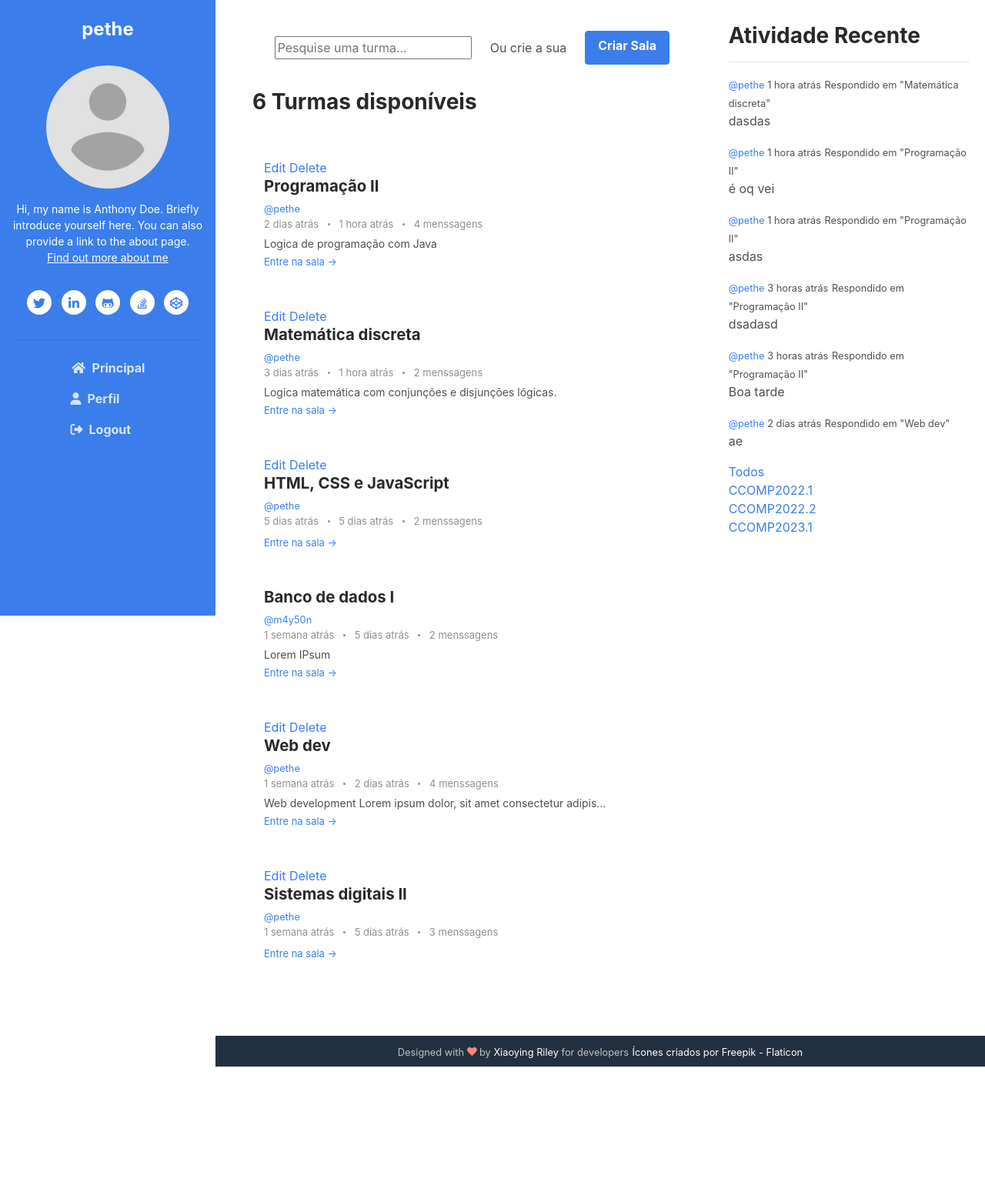
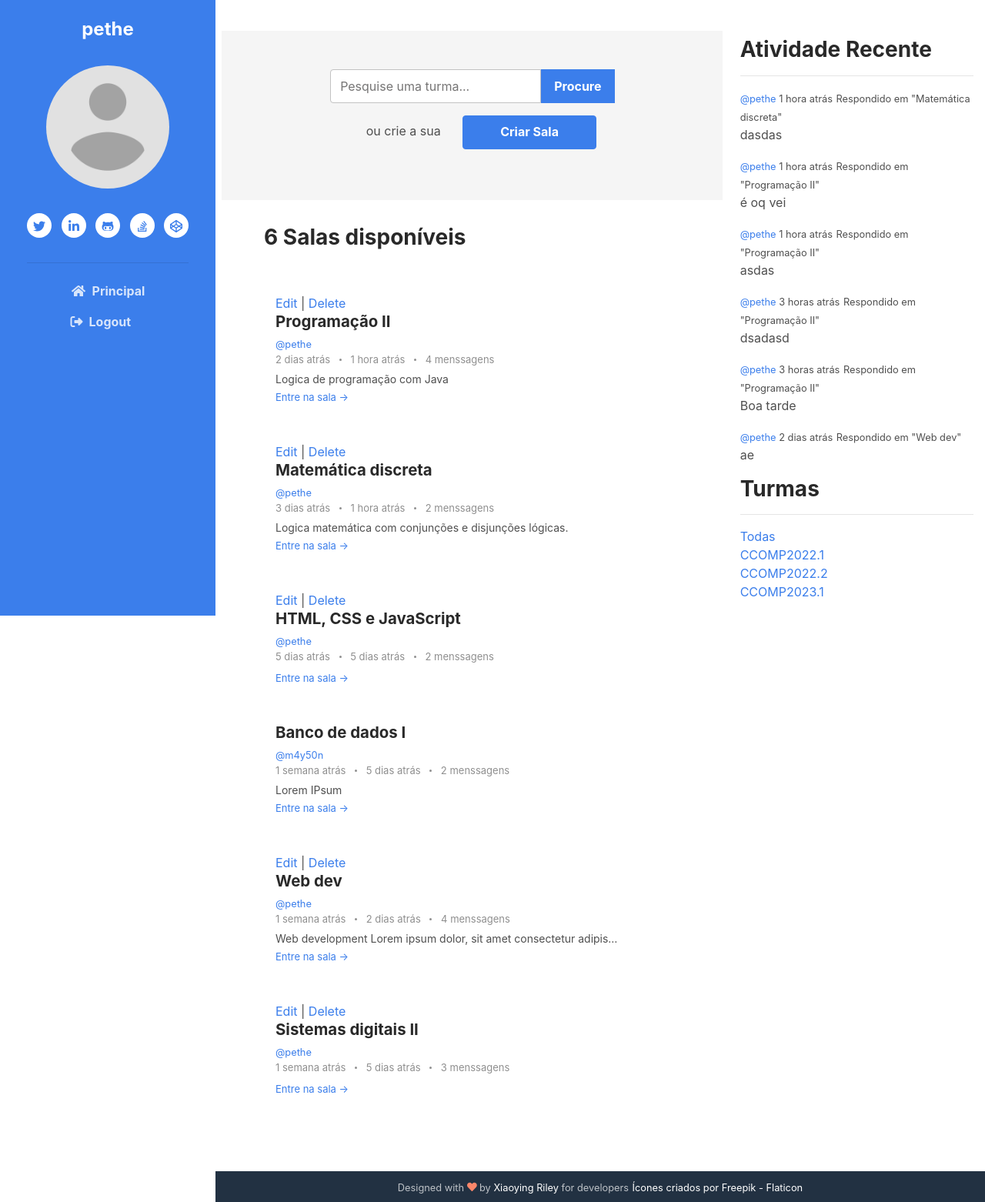
Before and after one commit to M4Y50N/capsulat, a Django app: page / in a window 1280 px wide. Shown: the whole page at 77% size. Before the commit the page ends 1386 px from the top, so only its background shows below. Run offline with Django 4.2, Linux system fonts and the light colour scheme; a user stored in the database is signed in; data comes from the database, SQL or seed files in the repository; both versions use the stored data as it was after the commit; some libraries are stand-ins or nearby versions.

Commit message:
I finished most of the project

```diff
--- a/base/templates/base/activity_component.html
+++ b/base/templates/base/activity_component.html
@@ -1,10 +1,4 @@
-<style>
-	.recent-container {
-		padding: 30px 20px 0px 0px;
-	}
-</style>
-{% load humanize %}
-<div class="recent-container">
+<div class="container pt-5">
 	<h3>Atividade Recente</h3>
 	<hr />
 
--- a/base/templates/base/classes_component.html
+++ b/base/templates/base/classes_component.html
@@ -1,6 +1,10 @@
-<a href="{% url 'home' %}">Todos</a>
-{% for classe in classes %}
+<div class="container">
+    <h3>Turmas</h3>
+    <hr/>
+    <a href="{% url 'home' %}">Todas</a>
+    {% for classe in classes %}
     <div>
         <a href="{% url 'home' %}?q={{classe.name}}">{{classe.name}}</a>
     </div>
-{% endfor %}
+    {% endfor %}
+</div>
--- a/base/templates/base/feed_component.html
+++ b/base/templates/base/feed_component.html
@@ -4,6 +4,7 @@
         {% for room in rooms %}
             {% if request.user == room.host %}
                 <a href="{% url 'update-room' room.id%}">Edit</a>
+                |
                 <a href="{% url 'delete-room' room.id%}">Delete</a>
             {% endif %}
             <div class="item mb-5">
--- a/base/templates/base/home.html
+++ b/base/templates/base/home.html
@@ -1,4 +1,6 @@
 {% extends 'main.html' %}
+{% load static %}
+
 {% block content %}
 	<!-- New Login fomr -->
 	<!-- <section class="cta-section theme-bg-light py-5">
@@ -15,22 +17,29 @@
 		</div>//container
 	</section>
 	-->
-
+	<link rel="stylesheet" href="{% static 'styles/main.css' %}">
 	<div class="main-2-column">
 		<div class="mt-4">
-			<div class="m-2 my-md-3 d-flex justify-content-center align-items-center">
+			<div class="search-bar m-2 my-md-3 d-flex flex-wrap justify-content-center align-items-center">
 				<form action="" method="get">
-					<input type="text" name="q" placeholder="Pesquise uma turma...">
+					<div class="input-group">
+						<input type="text"  name=q class="form-control" placeholder="Pesquise uma turma..." aria-label="Pesquise uma turma..." aria-describedby="basic-addon1">
+						<div class="input-group-prepend">
+						  <input type="submit" class="input-group btn btn-primary" id="basic-addon1" value="Procure">
+						</div>
+					</div>
 				</form>
-				<p class="mx-4 my-2">Ou crie a sua</p>
-				<a class="btn btn-primary" href="{% url 'create-room' %}">Criar Sala</a>
+				<div class="my-3">
+					<p class="mx-4 my-2 d-inline">ou crie a sua</p>
+					<a class="btn btn-primary py-2 px-5" href="{% url 'create-room' %}">Criar Sala</a>
+				</div>
 			</div>
-			<div>
-				<h3 class="pl-5 pt-3">{{room_count}} Turmas disponíveis</h3>
+			<div class="container">
+				<h3 class="pl-5 pt-3">{{room_count}} Salas disponíveis</h3>
 				{% include 'base/feed_component.html' %}
 			</div>
 		</div>
-		<div>
+		<div class="d-flex flex-column">
 			{% include 'base/activity_component.html' %}
 			{% include 'base/classes_component.html' %}
 		</div>
--- a/base/views.py
+++ b/base/views.py
@@ -147,6 +147,8 @@ def room(request, pk):
         room.participants.add(request.user)
         return redirect('room', pk=room.id)
 
+    howLongAgo(room_messages)
+
     context = {'room': room, 'room_messages': room_messages,
                'participantes': participantes}
     return render(request, 'base/room.html', context)
--- a/static/styles/main.css
+++ b/static/styles/main.css
@@ -19,3 +19,64 @@
 	min-height: 430px;
 	max-height: 430px;
 }
+
+
+.search-bar{
+	padding: 50px 0px;
+	background-color: whitesmoke !important;
+}
+
+
+.form__group {
+	margin-bottom: 2rem;
+	width: 100%;
+  }
+
+.form__split {
+	display: flex;
+	gap: 1.5rem;
+}
+
+.form__group label {
+	display: block;
+	font-size: 1.2rem;
+	margin-bottom: 1rem;
+}
+
+.form__group input,
+.form__group textarea,
+.form__group select {
+  background: transparent;
+  padding: 1rem;
+  border-width: 1px;
+  border-radius: 5px;
+  border-color: rgb(214, 214, 214);
+  width: 100%;
+  font-weight: 500;
+  outline: none;
+}
+
+.form__group textarea {
+	background: transparent;
+	height: 10rem;
+	resize: none;
+  }
+
+  .form__group select {
+	font-weight: 400;
+  }
+
+  .form__group select option {
+	padding: 0 10rem;
+  }
+
+  .form__action {
+	display: flex;
+	justify-content: flex-end;
+	gap: 1rem;
+  }
+
+  .form__hide {
+	position: absolute;
+	left: -9999px;
+  }
--- a/templates/navbar.html
+++ b/templates/navbar.html
@@ -2,7 +2,7 @@
 
 <header class="header text-center">
     {% if user.is_authenticated %}
-        <h1 class="blog-name pt-lg-4 mb-0"><a href="{% url 'user-profile' user.id %}">{{user}} </a></h1>
+        <h1 class="blog-name pt-lg-4 mb-0"><a href="">{{user}} </a></h1>
 
         <nav class="navbar navbar-expand-lg navbar-dark" >
 
@@ -13,7 +13,7 @@
                     <div class="profile-section pt-3 pt-lg-0">
                         <img class="profile-image mb-3 rounded-circle mx-auto" src="{% static 'images/profile.png' %}" alt="image" >
 
-                        <div class="bio mb-3">Hi, my name is Anthony Doe. Briefly introduce yourself here. You can also provide a link to the about page.<br><a href="about.html">Find out more about me</a></div><!--//bio-->
+                        <!-- <div class="bio mb-3">Hi, my name is Anthony Doe. Briefly introduce yourself here. You can also provide a link to the about page.<br><a href="about.html">Find out more about me</a></div>//bio -->
                         <ul class="social-list list-inline py-3 mx-auto">
                             <li class="list-inline-item"><a href="#"><i class="fab fa-twitter fa-fw"></i></a></li>
                             <li class="list-inline-item"><a href="#"><i class="fab fa-linkedin-in fa-fw"></i></a></li>
@@ -28,15 +28,17 @@
                         <li class="nav-item">
                             <a class="nav-link" href="{% url 'home' %}"><i class="fas fa-home fa-fw mr-2"></i>Principal <span class="sr-only">(current)</span></a>
                         </li>
-                        <li class="nav-item">
-                            <a class="nav-link" href="{% url 'update-user' %}"><i class="fa-solid fa-user mr-2"></i>Perfil</a>
-                        </li>
+                        <!-- <li class="nav-item">
+                            <a class="nav-link" href=""><i class="fa-solid fa-user mr-2"></i>Perfil</a>
+                        </li> -->
                         <!-- <li class="nav-item">
                             <a class="nav-link" href="about.html"><i class="fas fa-user fa-fw mr-2"></i>About Me</a>
                         </li> -->
-                        <li class="nav-item">
+                        {% if request.user == user %}
+                            <li class="nav-item">
                             <a class="nav-link" href="{% url 'logout' %}"><i class="fa-solid fa-right-from-bracket mr-2"></i>Logout</a>
-                        </li>
+                            </li>
+                        {% endif %}
                     </ul>
 
                     <!-- <div class="my-2 my-md-3">
```
Also changed, not shown: base/templates/base/room.html (+7 -3 lines), base/templates/base/room_form.html (+15 -10 lines), db.sqlite3.
